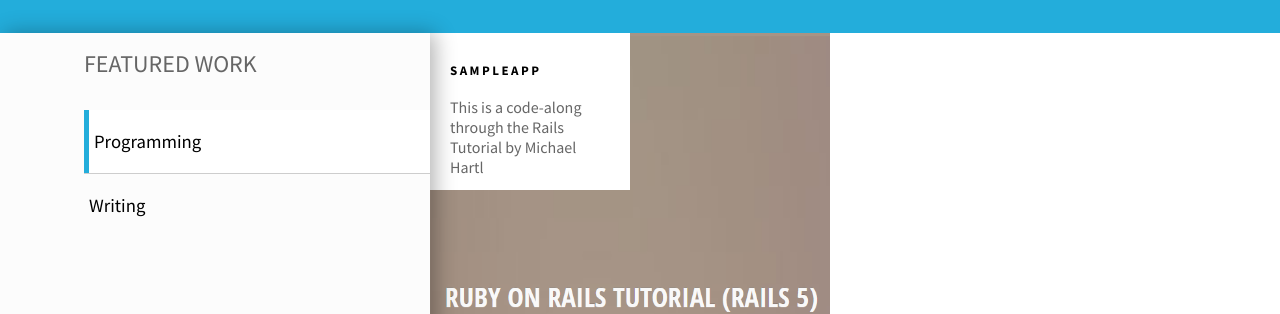
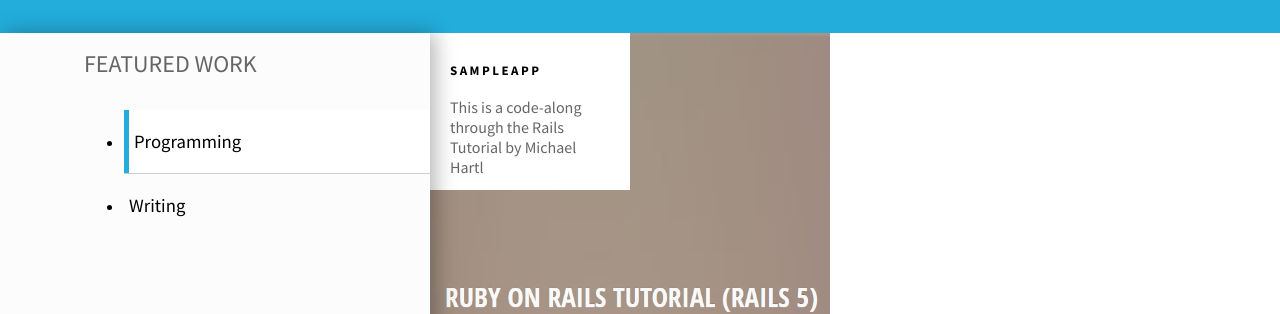
Before and after one commit to machuu/machuu.github.io, a Jekyll site: the page built from index.html, in a window 1280 px wide. Shown: the part 310-624 px from the top of the page. Built offline with Jekyll 4.4.1, drawn with Linux system fonts in a browser that asks for light colours.

Commit message:
Fix CSS for lists not displaying correctly
`_reset.scss` sets

 - `ul.list-style` -> `none`
 - `ul.padding-left` -> '0'

So list items weren't indented, or marked with a bullet

```diff
--- a/css/main.scss
+++ b/css/main.scss
@@ -44,3 +44,13 @@
 	width: 70px;
 	height: 70px;
 }
+
+ul {
+    display: block;
+    list-style-type: disc;
+    margin-top: 1em;
+    margin-bottom: 1 em;
+    margin-left: 0;
+    margin-right: 0;
+    padding-left: 40px;
+}
```
